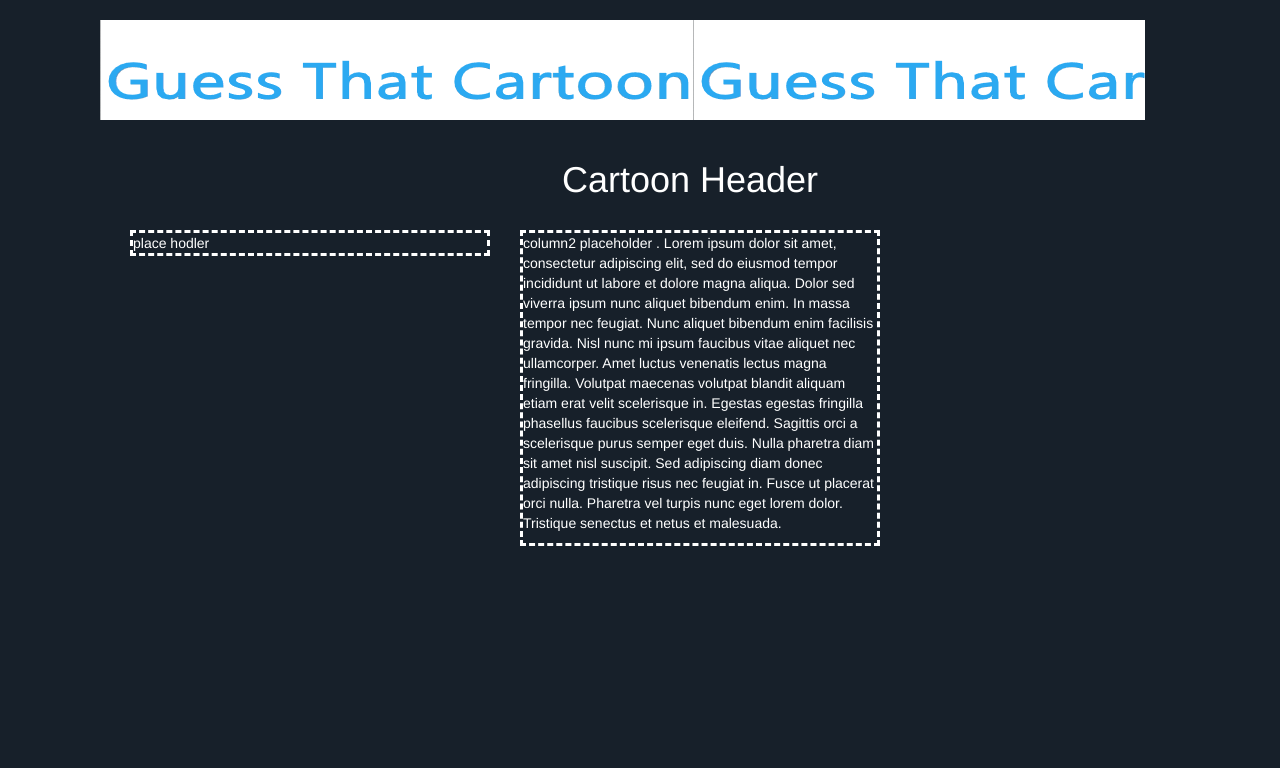
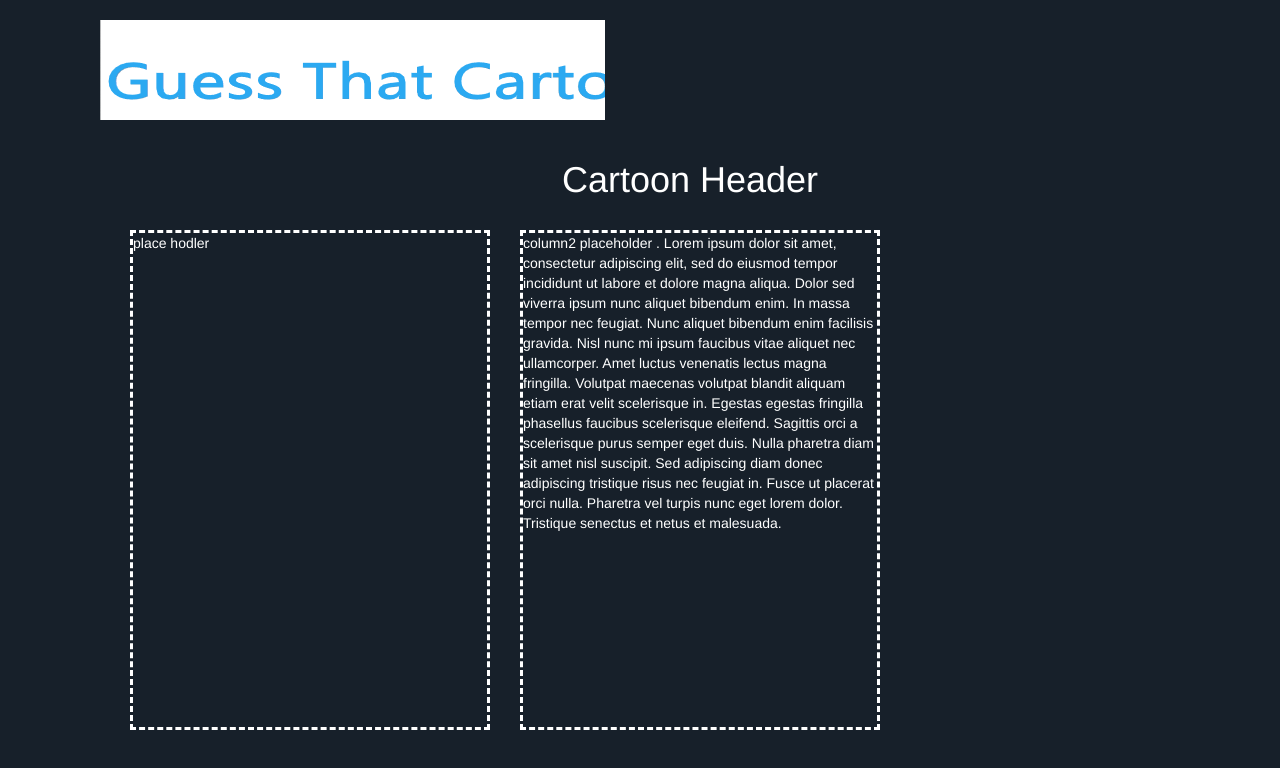
Before and after one commit to LisaMichael/Word-Guess-Game, a plain HTML site: page index.html in a window 1280 px wide. Drawn offline with nearby package versions, Linux system fonts and the light colour scheme.

Commit message:
updated css with dashed columns

```diff
--- a/assets/css/style.css
+++ b/assets/css/style.css
@@ -5,20 +5,32 @@ background-color: #17202A ;
 color: #ffffff;
 
 }
-
+.container-fluid {
+    max-width: 1200px;
+}
 #main_header {
     height: 100px;
-    margin-right: 135px;
-    width: "100%";
+    margin-right: 675px;
+    /* width: "100%"; */
     background-image: url("../images/cartoontitle.png");
 }
 
 #main-content {
     margin-right: 200px;
+    border-style: dotted;
 }
 
 #cartoonName {
     width: "100%";
     text-align: center;
     float: center;
+
 }
+
+
+
+#columns {
+    height: 500px;
+    padding: 0px;
+    margin: 0px;
+}
```
